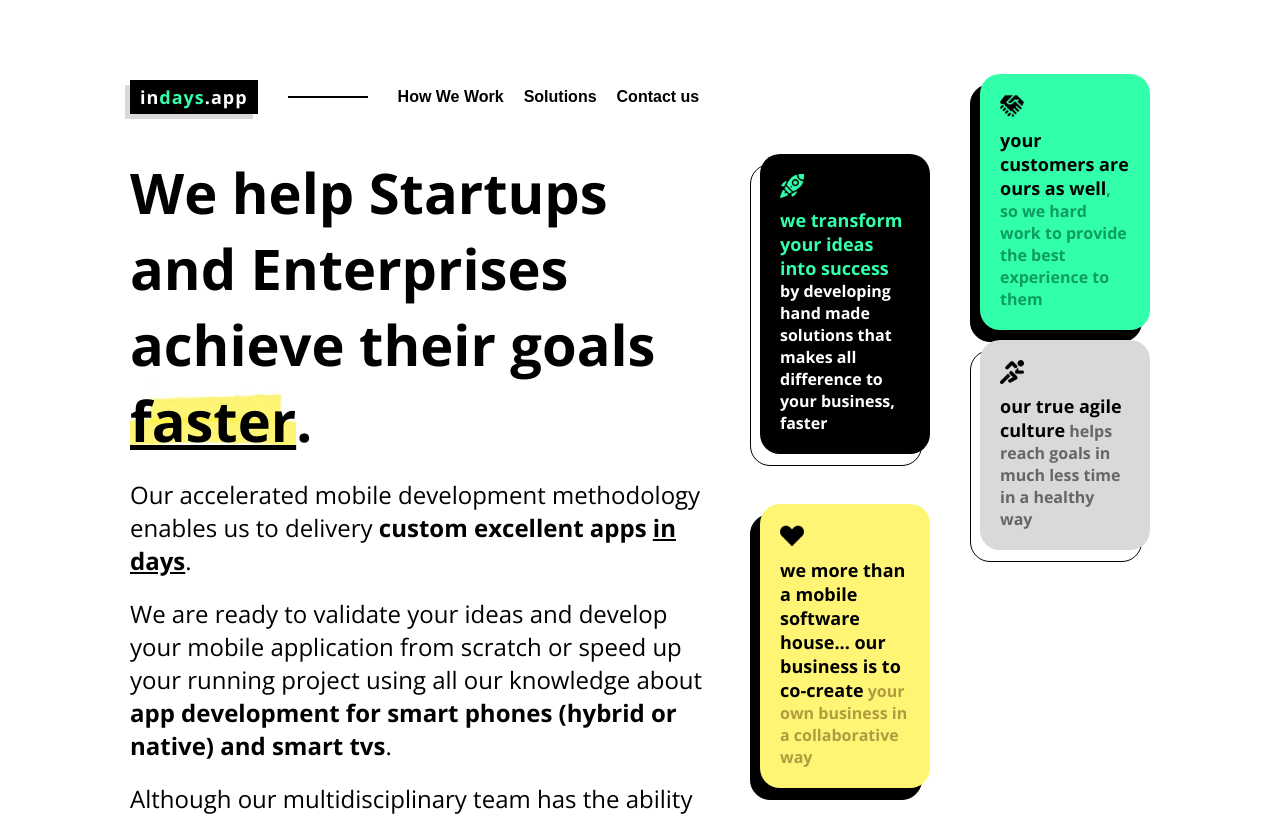
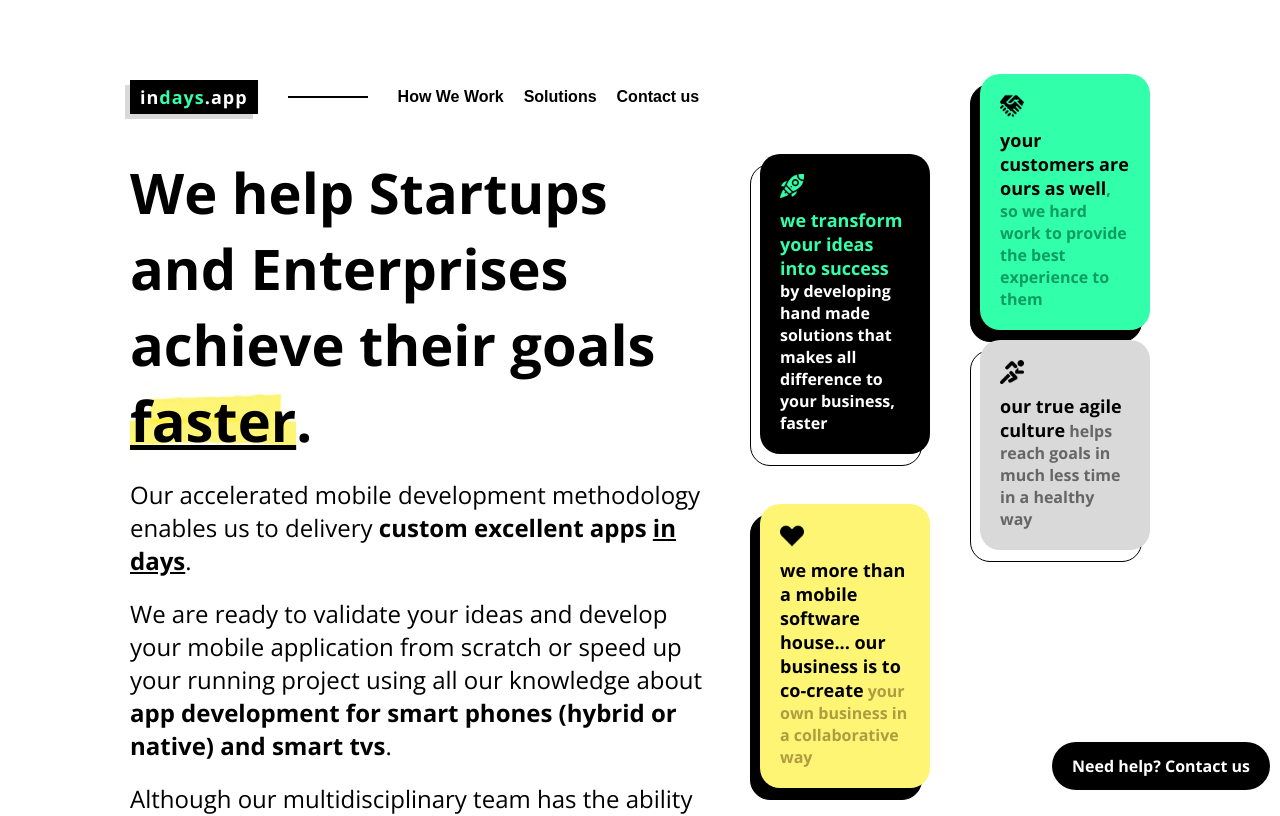
Before and after one commit to loliveirawebdev/indays.app-landing-page, a Next.js app: page / in a window 1280 px wide. Shown: the top 816 px of the page. Built offline with nearby package versions, Linux system fonts and the light colour scheme.

Commit message:
feat: create need help button

```diff
--- /dev/null
+++ b/components/NeedHelp.tsx
@@ -0,0 +1,12 @@
+import { useLocale } from "../hooks/locale";
+import style from "../styles/NeedHelp.module.scss";
+
+export const NeedHelp: React.FC = () => {
+  const { strings } = useLocale();
+
+  return (
+    <div itemScope itemProp="helper" className={style.contactUsHelper}>
+      {strings.general.needHelp}
+    </div>
+  );
+};
--- a/i18n/strings/en-US.json
+++ b/i18n/strings/en-US.json
@@ -3,6 +3,9 @@
     "title": "Primary Keyword - Secondary Keyword | Brand Name",
     "description": "Call to Action including Primary Keyword & Secondary Keyword (150 char)",
     "keywords": "123, 123, 123"
+  },
+  "general": {
+    "needHelp": "Need help? Contact us"
   },
   "blocks": {
     "header": {
--- a/i18n/strings/pt-BR.json
+++ b/i18n/strings/pt-BR.json
@@ -3,6 +3,9 @@
     "title": "Primary Keyword - Secondary Keyword | Brand Name",
     "description": "Call to Action including Primary Keyword & Secondary Keyword (150 char)",
     "keywords": "123, 123, 123"
+  },
+  "general": {
+    "needHelp": "Need help? Contact us"
   },
   "blocks": {
     "header": {
--- a/pages/index.tsx
+++ b/pages/index.tsx
@@ -6,10 +6,12 @@ import Contact from "../modules/Contact";
 import Headline from "../modules/Headline";
 import HowWeWork from "../modules/HowWeWork";
 import Solutions from "../modules/Solutions";
+import { NeedHelp } from "../components/NeedHelp";
 
 export default function Home() {
   return (
     <React.Fragment>
+      <NeedHelp />
       <Header />
 
       <main className="main-container">
--- /dev/null
+++ b/styles/NeedHelp.module.scss
@@ -0,0 +1,24 @@
+@import "tokens";
+@import "mixins";
+
+.contactUsHelper {
+  z-index: 80;
+  color: $white;
+  display: flex;
+  height: 4.8rem;
+  position: fixed;
+  padding: 0 2rem;
+  font-weight: bold;
+  background: $black;
+  right: $spacing-xs;
+  bottom: $spacing-xs;
+  align-items: center;
+  font-size: $font-xs;
+  transition: all 0.2s;
+  border-radius: 4.8rem;
+  justify-content: center;
+
+  &:hover {
+    opacity: 0.8;
+  }
+}
```
